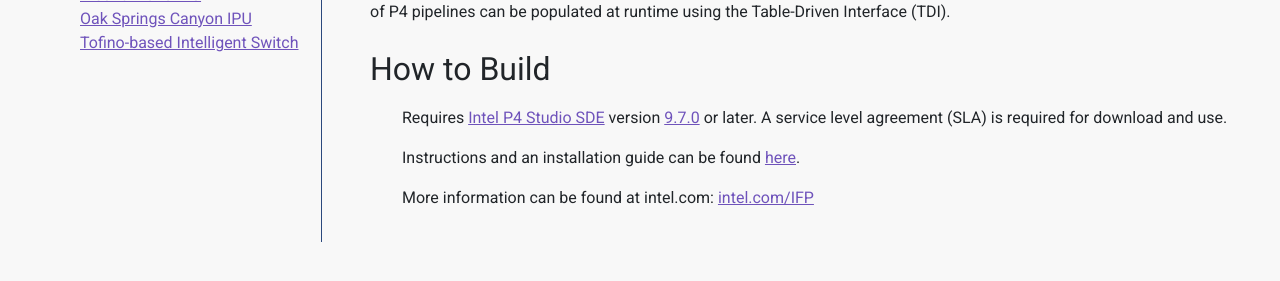
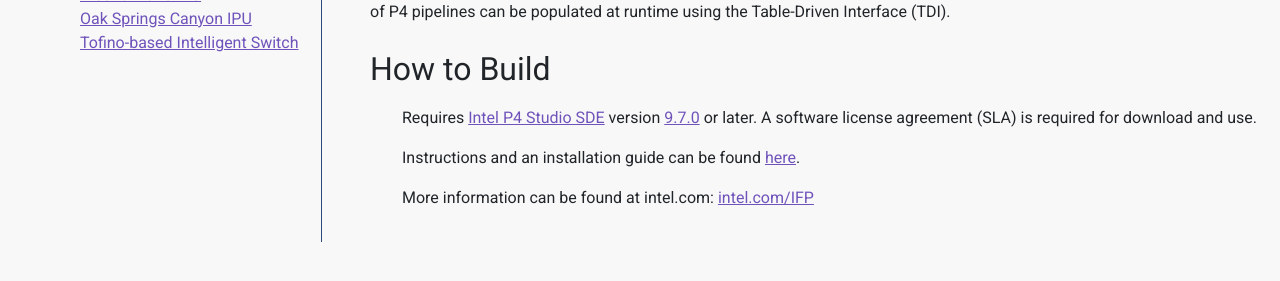
Before and after one commit to ipdk-io/ipdk-io.github.io, a Jekyll site: the page built from _documentation/Targets/TofinoSwitch.md, in a window 1280 px wide. Shown: the part 431-712 px from the top of the page. Built offline with Jekyll 4.4.1, drawn with Linux system fonts in a browser that asks for light colours.

Commit message:
Update TofinoSwitch.md

```diff
--- a/_documentation/Targets/TofinoSwitch.md
+++ b/_documentation/Targets/TofinoSwitch.md
@@ -17,7 +17,7 @@ Tofino supports the PSA (Portable Switch Architecture) and TNA (Tofino Native Ar
 
 ## How to Build ##
 
-Requires [Intel P4 Studio SDE](https://www.intel.com/content/www/us/en/secure/confidential/collections/programmable-ethernet-switch-products/p4-suite/p4-studio.html?s=Newest "P4 Studio Download") version [9.7.0](https://cdrdv2.intel.com/v1/dl/getContent/669803 "P4 Studio 9.7") or later.  A service level agreement (SLA) is required for download and use.
+Requires [Intel P4 Studio SDE](https://www.intel.com/content/www/us/en/secure/confidential/collections/programmable-ethernet-switch-products/p4-suite/p4-studio.html?s=Newest "P4 Studio Download") version [9.7.0](https://cdrdv2.intel.com/v1/dl/getContent/669803 "P4 Studio 9.7") or later.  A software license agreement (SLA) is required for download and use.
 
 Instructions and an installation guide can be found [here](https://github.com/ipdk-io/ovs/blob/ovs-with-p4/Documentation/intro/install/ovs-with-p4-tofino.rst "ovs-with-p4-tofino").
 
```
